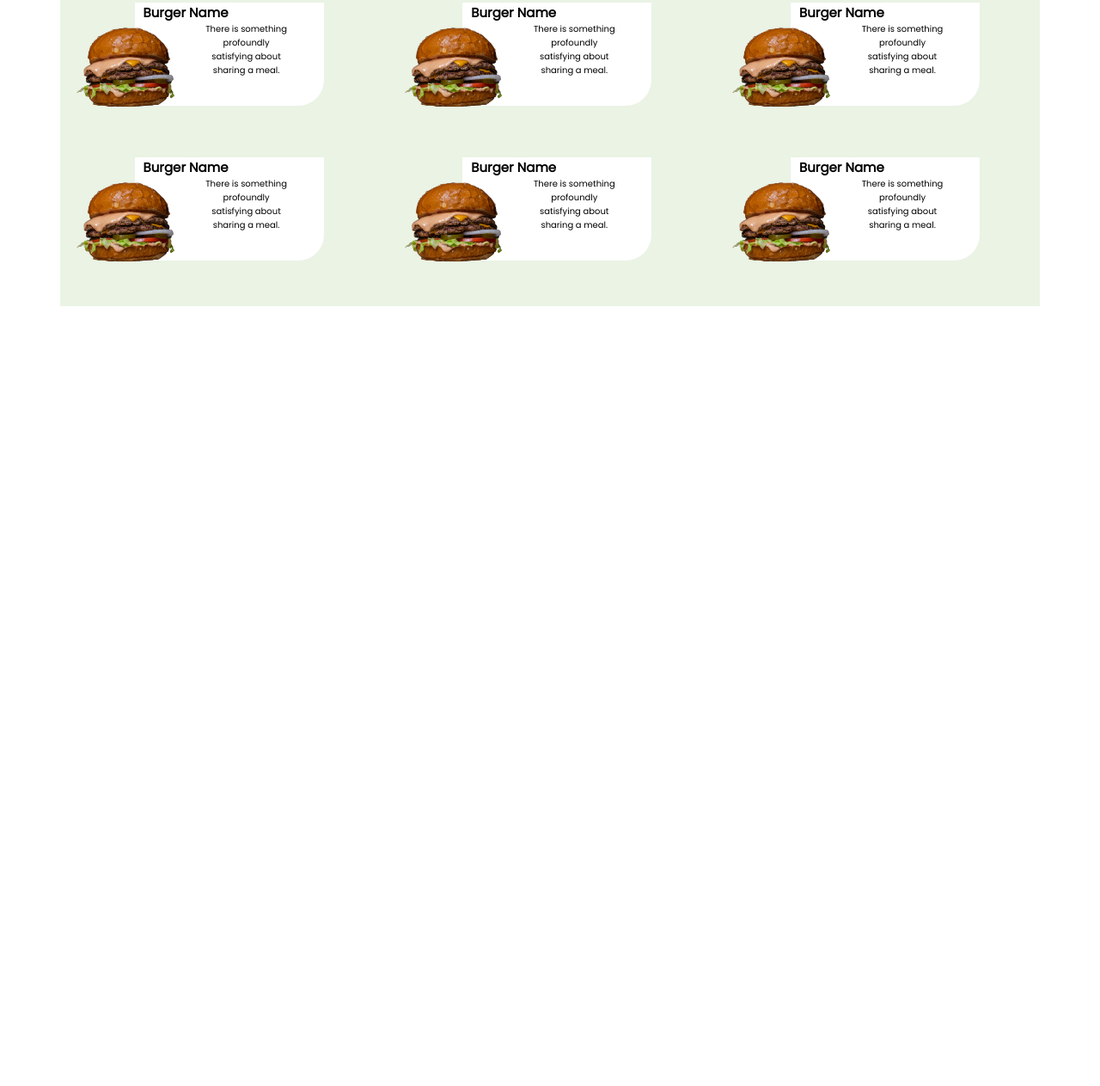
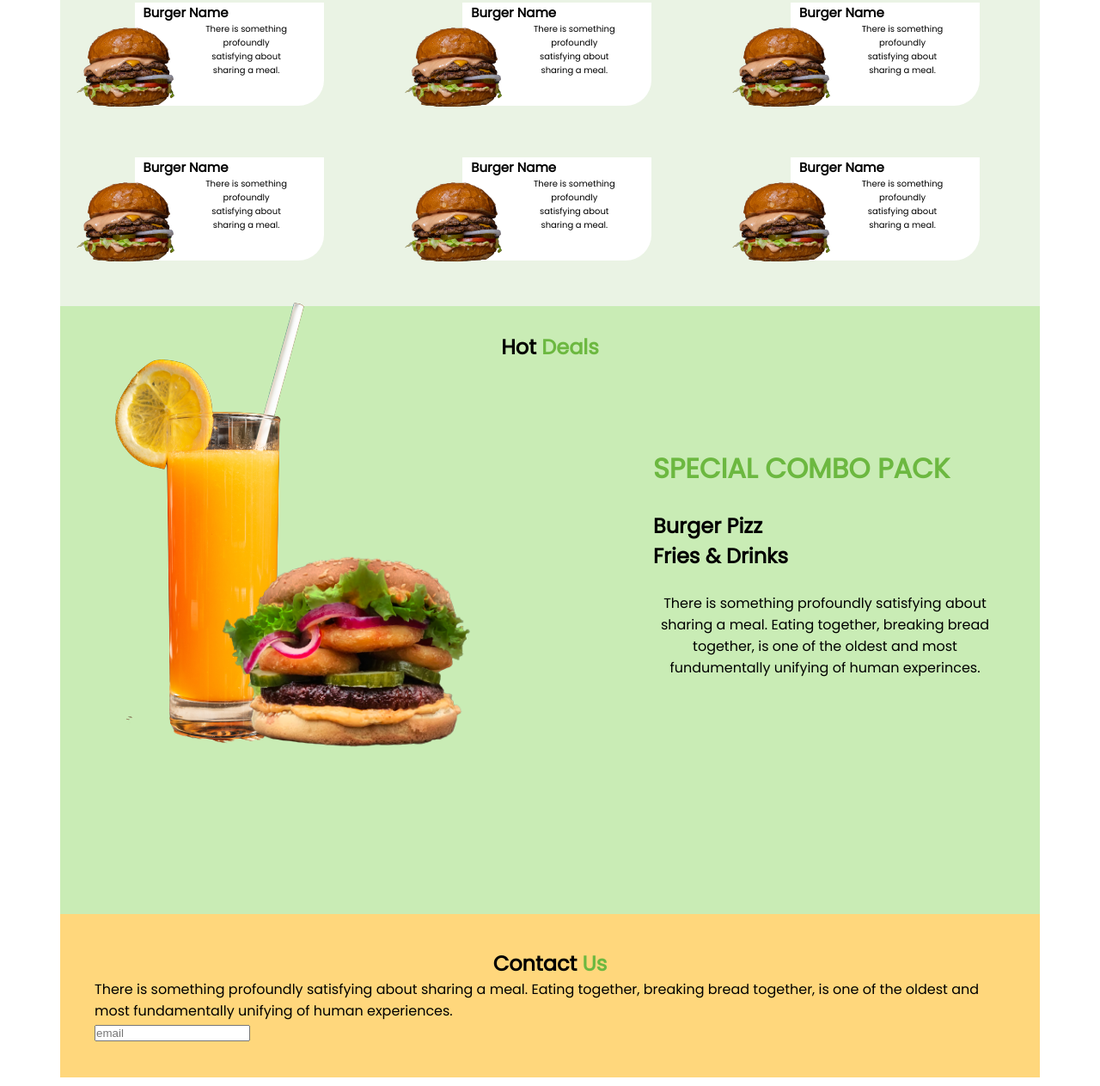
Before and after one commit to Ian-Wa/StreetFood-Website, a plain HTML site: page index.html in a window 1280 px wide. Shown: the part 1359-2622 px from the top of the page at 86% size. Before the commit the page ends 1725 px from the top, so only its background shows below. Drawn offline with Linux system fonts and the light colour scheme.

Commit message:
add a hot deals section together with it's styling

```diff
--- a/assets/CSS/index.css
+++ b/assets/CSS/index.css
@@ -211,3 +211,38 @@ button{
     text-align: center;
     margin-left: 80px;
 }
+
+.hotdeals{
+    background-color: #C9ECB5;
+    padding: 30px 0px;
+}
+
+.hotdeals-content{
+    display: flex;
+    margin-right: 0px;
+    padding: 0px;
+}
+
+.hotdeals-images{
+    display: flex;
+    max-width: 200px;
+    position: relative;
+    top: -130px;
+}
+
+.hotdeals-information{
+    max-width: 400px;
+    margin-left: 490px;
+    margin-top: 100px;
+}
+
+#six{
+    position: relative;
+     left: -340px;
+     top: 270px;
+}
+
+.contact{
+    background-color: #FFD77C;
+    padding: 40px ;
+}
--- a/index.html
+++ b/index.html
@@ -132,6 +132,46 @@
                         </div>
                     </section>
                     <!-- explore menu ends here -->
+
+                    <!-- hot deals starts here -->
+                    <section>
+                            <div class="hotdeals">
+                                <h2 style="text-align: center;">Hot <span style="color: #6CB840;">Deals</span></h2>
+                                <div class="hotdeals-content">
+                                    <div class="hotdeals-images">
+                                        <img src="assets/images/abhishek-hajare-kkrXVKK-jhg-unsplash-removebg-preview.png" alt="juice" >
+                                        <img src="assets/images/likemeat-73_obA0IB_0-unsplash-removebg-preview.png" alt="hamburger" height="400" id="six">
+                                    </div>
+                                    <div class="hotdeals-information">
+                                        <h2 style="color: #6CB840; font-size: 2em;">SPECIAL COMBO PACK</h2>
+                                        <br>
+                                        <h2 style="font-size: 1.5em;">Burger Pizz</h2>
+                                        <h2 style="font-size: 1.5em;">Fries & Drinks</h2>
+                                        <br>
+                                        <p style="text-align: center;">
+                                            There is something profoundly satisfying about sharing a meal.
+                                            Eating together, breaking bread together, is one of the oldest and most
+                                            fundumentally unifying of human experinces.
+                                        </p>
+                                    </div>
+                                </div>
+                            </div>
+                    </section>
+                    <!-- hot deals ends here -->
+
+                    <!-- contact starts here -->
+                    <section>
+                        <div class="contact">
+                            <h2 style="text-align: center;">Contact <span style="color: #6CB840;">Us</span></h2>
+                            <p>
+                                There is something profoundly satisfying about sharing a meal. Eating
+                                together, breaking bread together, is one of the oldest and most fundamentally unifying
+                                of human experiences.
+                            </p>
+                            <input type="email" placeholder="email">
+                        </div>
+                    </section>
+                    <!-- contact ends here -->
                 </div>
             </div>
         </main>
```
